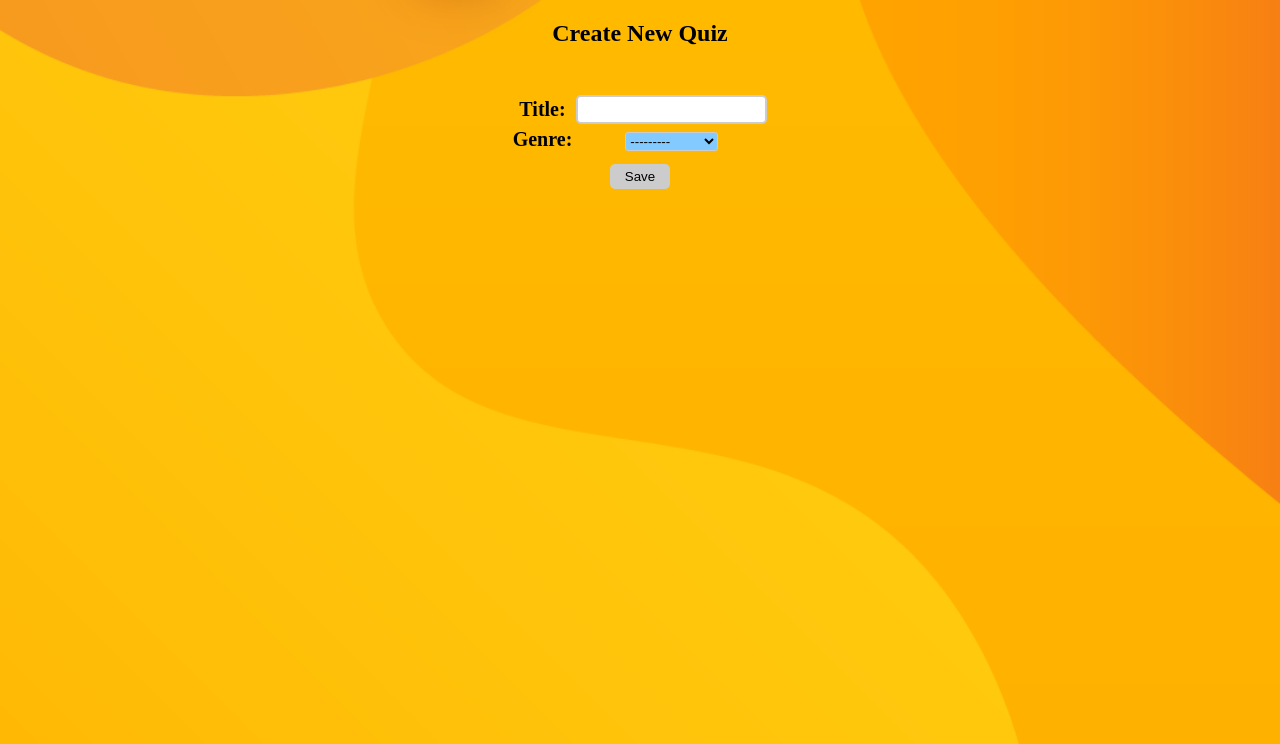
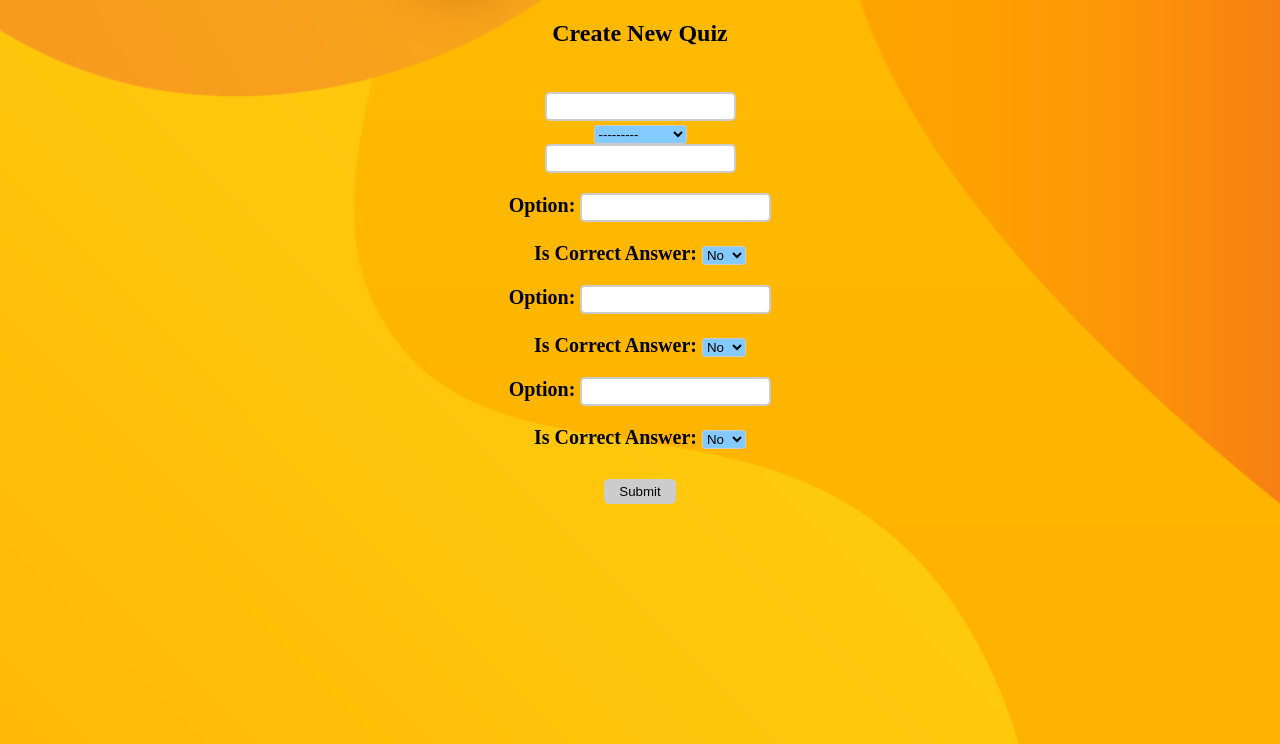
Before and after one commit to Ritvikshah2000/Inquizitive, a Django app: page /create_quiz in a window 1280 px wide. Shown: the top 744 px of the page. Run offline with Django 3.2, Linux system fonts and the light colour scheme; data comes from the database, SQL or seed files in the repository.

Commit message:
Starting to work on refactoring quiz creation to be in 1 form

```diff
--- a/inquizitive/quizzes/forms.py
+++ b/inquizitive/quizzes/forms.py
@@ -3,23 +3,31 @@ from .models import *
 from django.contrib.auth.forms import UserCreationForm
 from django.contrib.auth.models import User
 
-
-# class CreateQuizForm(ModelForm):
-#     class Meta:
-#         model=Quiz
-#         fields="__all__"
-
-
-class QuizQuestionForm(forms.Form):
-    class Meta:
-        model = Quiz_Question
-        fields = ('Quiz_ID', 'Text')
-
-
 YES_OR_NO = (
     (True, 'Yes'),
     (False, 'No')
 )
+
+
+class QuizForm(forms.ModelForm):
+    class Meta:
+        model=Quiz
+        fields=('Title', 'Genre')
+        labels = {
+            'Title': ('Title'),
+            'Genre': ('Genre')
+        }
+
+
+class QuizQuestionForm(forms.ModelForm):
+    class Meta:
+        model = Quiz_Question
+        fields = ('Quiz_ID', 'Text')
+        labels = {
+            'Text': ('Question'),
+        }
+
+
 
 class QuizQuestionOptionForm(forms.ModelForm):
     class Meta:
--- a/inquizitive/quizzes/templates/quizzes/quiz_form.html
+++ b/inquizitive/quizzes/templates/quizzes/quiz_form.html
@@ -7,16 +7,29 @@
 
 {% block content %}
 <h2>Create New Quiz</h2>
+
 <div class="create-new-quiz">
+    <form class="" action="" method="POST">
+         {% csrf_token %}
 
-    <form method="post">
-        {% csrf_token %}
-        <table>
-        {{ form.as_table }}
-        </table>
+        <div class="form-group col-md-8 ">
+            {{quiz_form.Title}}
+        </div>
+        <div class="form-group col-md-4">
+            {{quiz_form.Genre}}
+        </div>
 
-        <button type="submit">Save</button>
+        <div class="form-group col-md-8 ">
+        {{quiz_question_form.Text}}
+        </div>
+        <div class="form-group col-md-4 ">
+        {{quiz_question_option_formset.as_p}}
+        </div>
+
+        <div class="form-group">
+          <button type="submit" class="btn btn-primary btn-block btn-sm" >Submit</button>
+          </div>
     </form>
+
 </div>
-
 {% endblock %}
--- a/inquizitive/quizzes/urls.py
+++ b/inquizitive/quizzes/urls.py
@@ -4,7 +4,7 @@ from . import views
 
 urlpatterns = [
     path('', views.index.as_view(), name='index'),
-    path('create_quiz', views.QuizCreateView.as_view(), name='create_quiz'),
+    path('create_quiz', views.create_quiz, name='create_quiz'),
     path('delete_quiz/<int:pk>', views.QuizDeleteView.as_view(), name='delete_quiz'),
     path('view_quiz/<int:pk>', views.QuizDetailView.as_view(), name='view_quiz'),
     path('view_genre/<int:pk>', views.QuizGenreDetailView.as_view(), name='view_genre'),
--- a/inquizitive/quizzes/views.py
+++ b/inquizitive/quizzes/views.py
@@ -4,10 +4,51 @@ from django.urls import reverse
 from django.views import generic
 from django.template import loader
 from django.views.generic import ListView, CreateView, UpdateView, DetailView, DeleteView
-from django.forms.models import inlineformset_factory
+from django.forms.models import formset_factory
 
 from .models import *
 from .forms import *
+
+# from quizzes import forms
+
+def create_quiz(request):
+    QuizQuestionOptionFormset = formset_factory(QuizQuestionOptionForm, extra=3)
+
+    if request.method == 'POST':
+        quiz_form = QuizForm(request.POST)
+        quiz_question_form = QuizQuestionForm(request.POST)
+        quiz_question_option_form = QuizQuestionOptionFormset(request.POST)
+
+        # print(quiz_form.is_valid())
+        # print(quiz_question_form.is_valid())
+        # print(quiz_question_option_form.is_valid())
+        # if quiz_form.is_valid() and quiz_question_form.is_valid() and quiz_question_option_form.is_valid():
+        quiz = quiz_form.save(commit=False)
+        quiz.save()
+
+        quiz_question = quiz_question_form.save(commit=False)
+        quiz_question.Quiz_ID = quiz
+        quiz_question.save()
+
+        # for form in quiz_question_option_formset:
+        #             if form.is_valid():
+        #                 try:
+        #                     quiz_question_option = form.save(commit=False)
+        #                     quiz_question_option.Quiz_Question_ID = quiz_question
+        #                     quiz_question_option.save()
+        #                 except DatabaseError:
+        #                     messages.error(request, "Database error. Please try again")
+        return render(request, 'quizzes/quiz_genre_list.html', context)
+
+    quiz_form = QuizForm()
+    quiz_question_form = QuizQuestionForm()
+    quiz_question_option_formset = QuizQuestionOptionFormset()
+
+
+    context = {'quiz_form':quiz_form, 'quiz_question_form':quiz_question_form, 'quiz_question_option_formset':quiz_question_option_formset,}
+
+    return render(request, 'quizzes/quiz_form.html', context)
+
 
 class index(ListView):
     model = Quiz_Genre
@@ -30,9 +71,6 @@ class QuizDeleteView(DeleteView):
 
     def get_success_url(self):
         return reverse('index')
-
-
-QuizQuestionOptionFormset = inlineformset_factory(Quiz_Question, Quiz_Question_Option, form=QuizQuestionOptionForm, extra=4, can_delete=False)
 
 class QuizQuestionCreateView(CreateView):
     model = Quiz_Question
```
